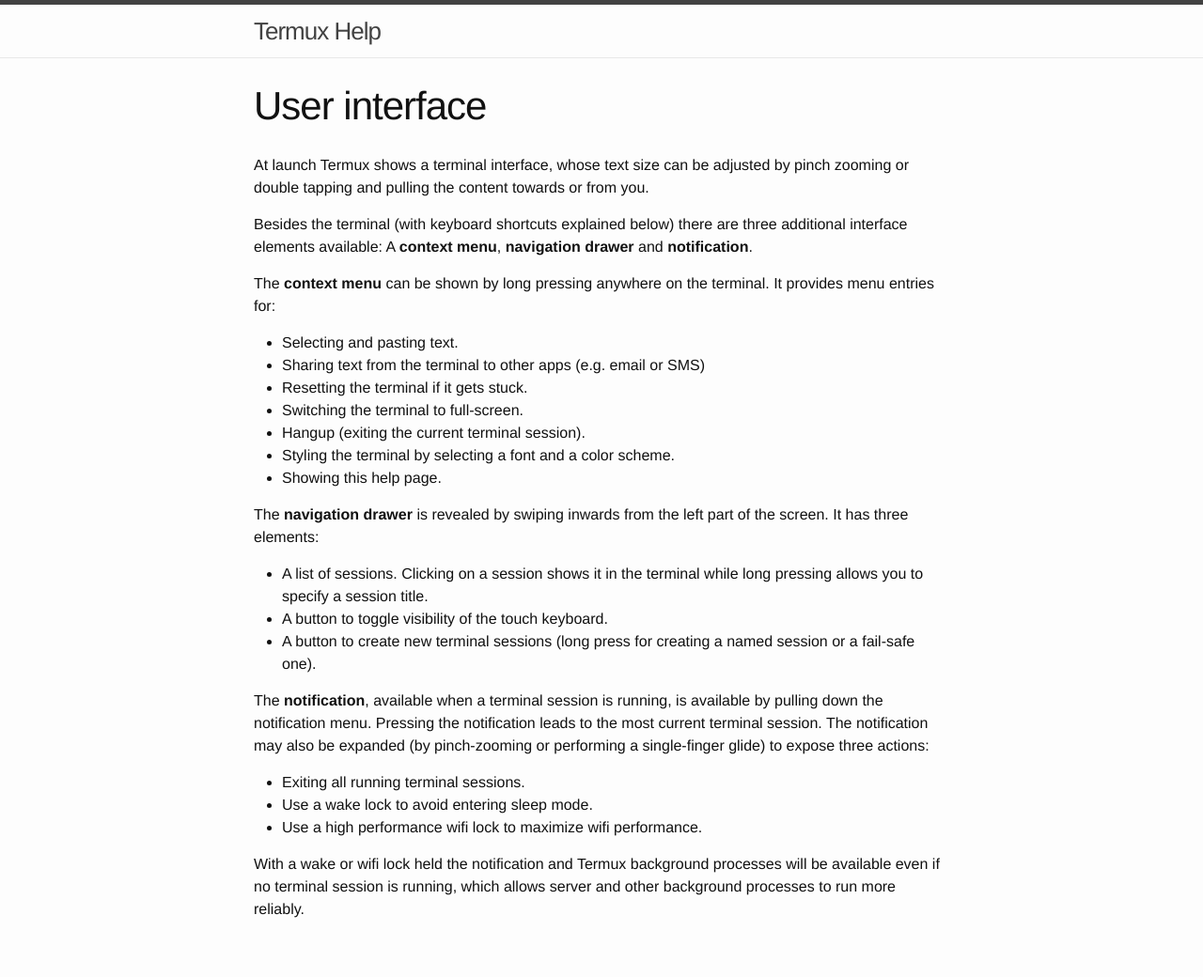
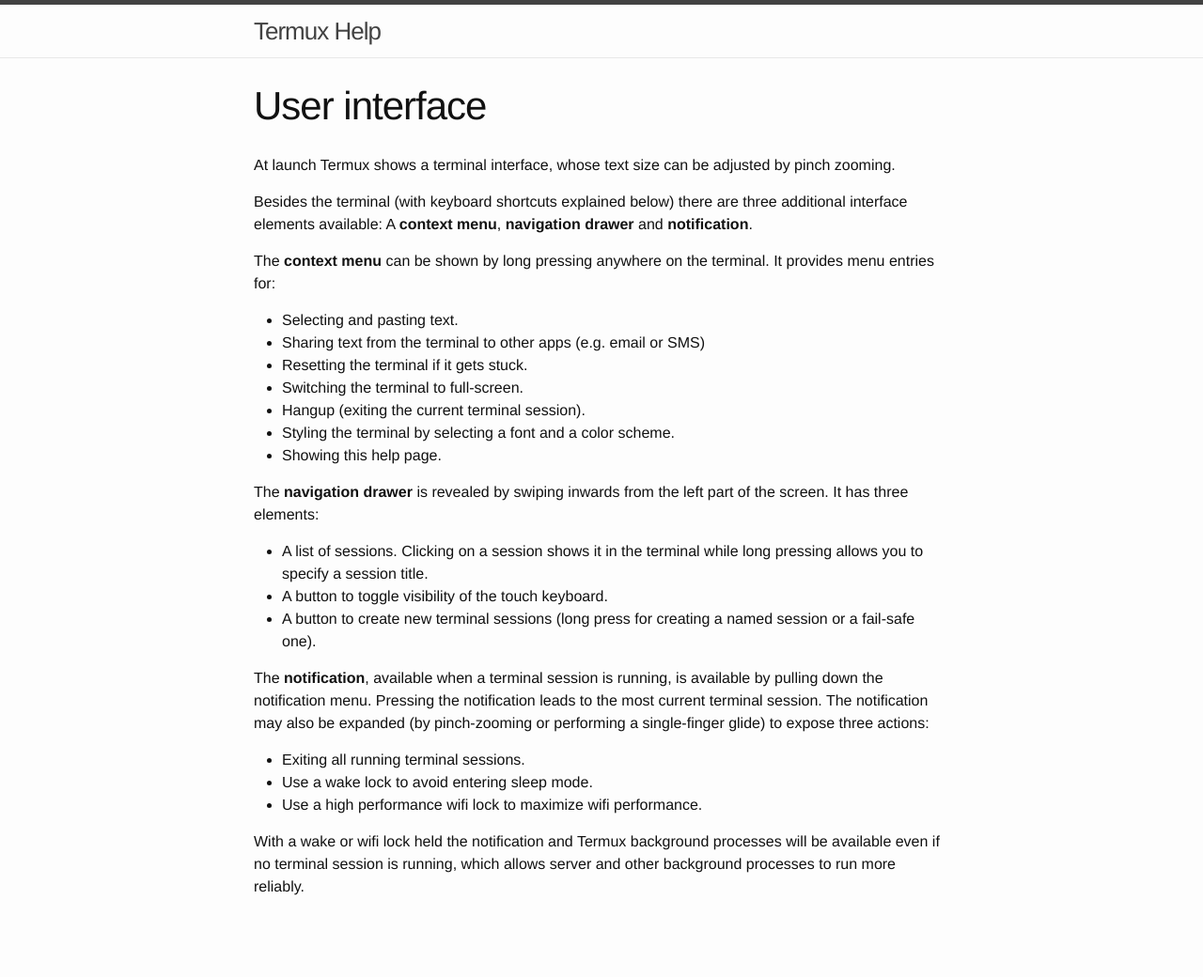
Before and after one commit to termux/termux.github.io, a Jekyll site: the page built from user-interface.md, in a window 1280 px wide. Shown: the whole page at 94% size. Built offline with Jekyll 4.4.1, drawn with Linux system fonts in a browser that asks for light colours; after the commit the page ends 1016 px from its top, so only the background shows below that.

Commit message:
Remove font size change by double tapping

```diff
--- a/user-interface.md
+++ b/user-interface.md
@@ -3,7 +3,7 @@
 title: User interface
 ---
 
-At launch Termux shows a terminal interface, whose text size can be adjusted by pinch zooming or double tapping and pulling the content towards or from you.
+At launch Termux shows a terminal interface, whose text size can be adjusted by pinch zooming.
 
 Besides the terminal (with keyboard shortcuts explained below) there are three additional interface elements available: A **context menu**, **navigation drawer** and **notification**.
 
```
